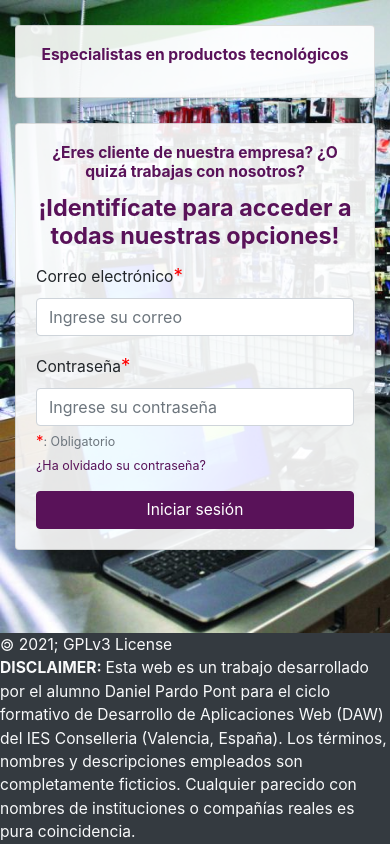
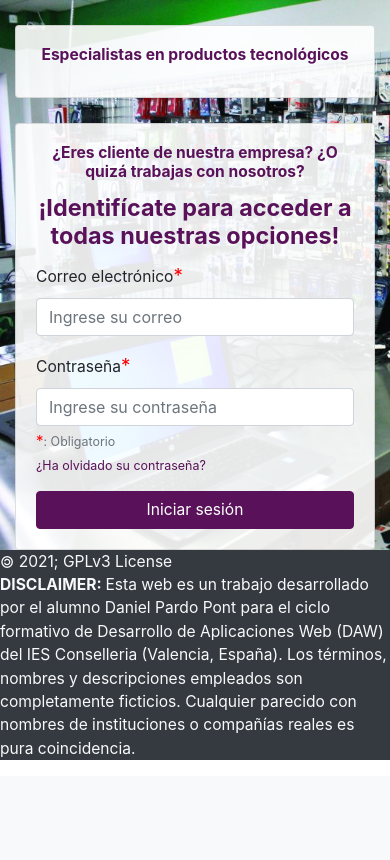
Before and after one commit to daparpon2/TechMarketWebApp, a Java web app: page / in a window 390 px wide. Shown: the part 116-976 px from the top of the page. After the commit the page ends 876 px from the top, so only its background shows below. Run offline with Tomcat 11, a stand-in JSP engine, Linux system fonts and the light colour scheme.

Commit message:
Restaurado proyecto desde Github tras crash

```diff
--- a/src/main/webapp/styles/customstyle.css
+++ b/src/main/webapp/styles/customstyle.css
@@ -67,7 +67,7 @@ input:invalid {
     }
 
     #home-body {
-        height: 75vh;
+        height: 100%;
     }
 }
 
```
